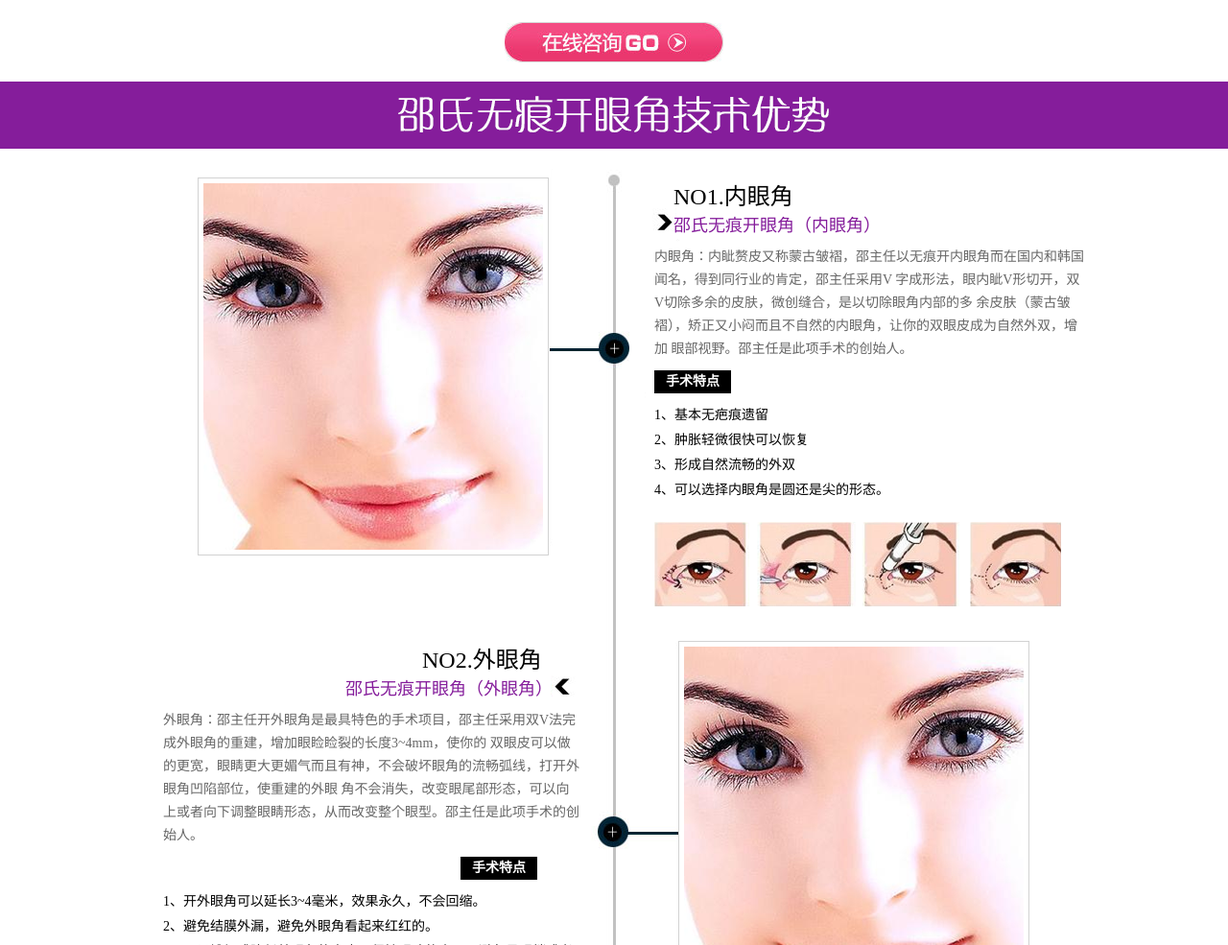
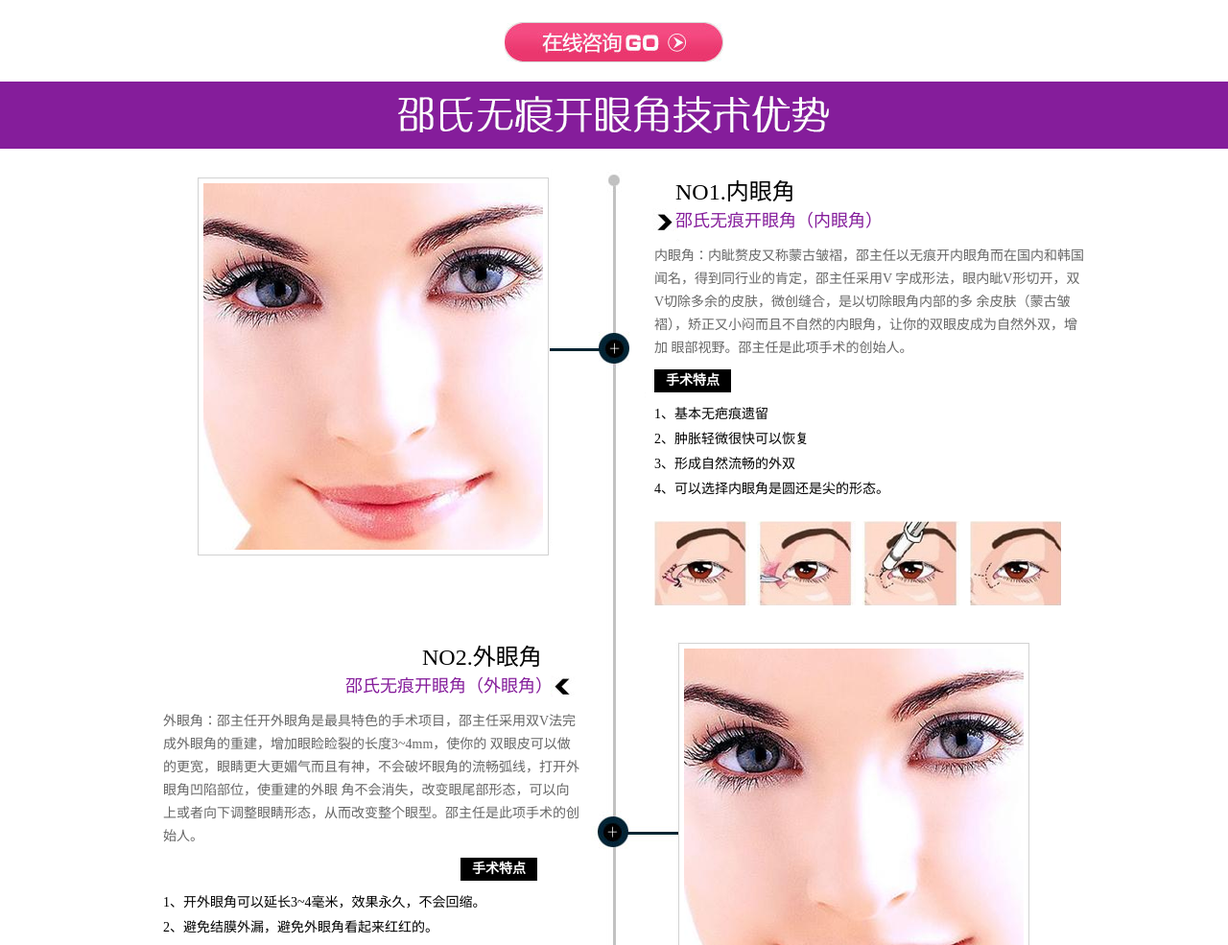
Before and after one commit to zhangxiaotian2s/meirong, a plain HTML site: page zt/zt_sh_whkyj/index.html in a window 1280 px wide. Shown: the part 1348-2333 px from the top of the page at 96% size. Drawn offline with Linux system fonts and the light colour scheme; files whose address does not match are found by name.

Commit message:
sfwefwegwef

```diff
--- a/zt/zt_sh_whkyj/css/style.css
+++ b/zt/zt_sh_whkyj/css/style.css
@@ -16,10 +16,11 @@
 
 .park02_box{ background: url(../images/bk01.png) no-repeat center top;}
 
+.park02_1{ height:495px;}
 .park02_1_left{ border: #D2D2D2 solid 1px;width:354px; height:382px; padding: 5px; float: left; margin-left: 66px;display: inline;}
 .park02_1_right{ float: left; margin-left: 100px; width: 460px; display: inline;}
-.park02_1_right h2{ font-size:24px;font-weight: normal; padding-left: 30px;}
-.park02_1_right h3{ font-size:18px;font-weight: normal; padding-left: 30px; color: #851d9b;}
+.park02_1_right h2{ font-size:24px;font-weight: normal; height:30px; line-height:30px; padding-left: 32px;}
+.park02_1_right h3{ font-size:18px;font-weight: normal; padding-left: 32px; height:30px; line-height:30px; color: #851d9b;}
 .park02_1_right p{  line-height: 24px;font-size: 14px; color: #666666; padding-left: 10px;}
 .park02_1_right h4{ background: #000000; color:#FFFFFF; width: 80px; height: 24px; line-height: 24px; font-size: 14px; text-align: center; margin-left: 10px;}
 .park02_1_right ul li{ line-height: 26px; font-size: 14px; padding-left: 10px;;}
@@ -27,8 +28,8 @@
 
 
 .park02_2_left{ float: left; margin-left: 20px; width: 445px;}
-.park02_2_left h2{ font-size:24px;font-weight: normal; padding-left: 280px;}
-.park02_2_left h3{ font-size:18px;font-weight: normal; padding-left: 200px; color: #851d9b;}
+.park02_2_left h2{ font-size:24px;font-weight: normal; height:30px; line-height:30px; padding-left: 280px;}
+.park02_2_left h3{ font-size:18px;font-weight: normal;height:30px; line-height:30px; padding-left: 200px; color: #851d9b;}
 .park02_2_left p{  line-height: 24px;font-size: 14px; color: #666666; padding-left: 10px;}
 .park02_2_left h4{ background: #000000; color:#FFFFFF; width: 80px; height: 24px; line-height: 24px; font-size: 14px; text-align: center; margin-left: 320px;}
 .park02_2_left ul li{ line-height: 26px; font-size: 14px; padding-left: 10px;;}
--- a/zt/zt_sh_whkyj/index.html
+++ b/zt/zt_sh_whkyj/index.html
@@ -155,7 +155,7 @@
 		</div>
 
 			<div class="park02_1">
-			<div class="blank30"></div>
+
 			<div class="park02_2_left">
 				<h2>NO2.外眼角</h2>
 				 <h3>邵氏无痕开眼角（外眼角）</h3>
```
Also changed, not shown: index.html (+2 -2 lines).
